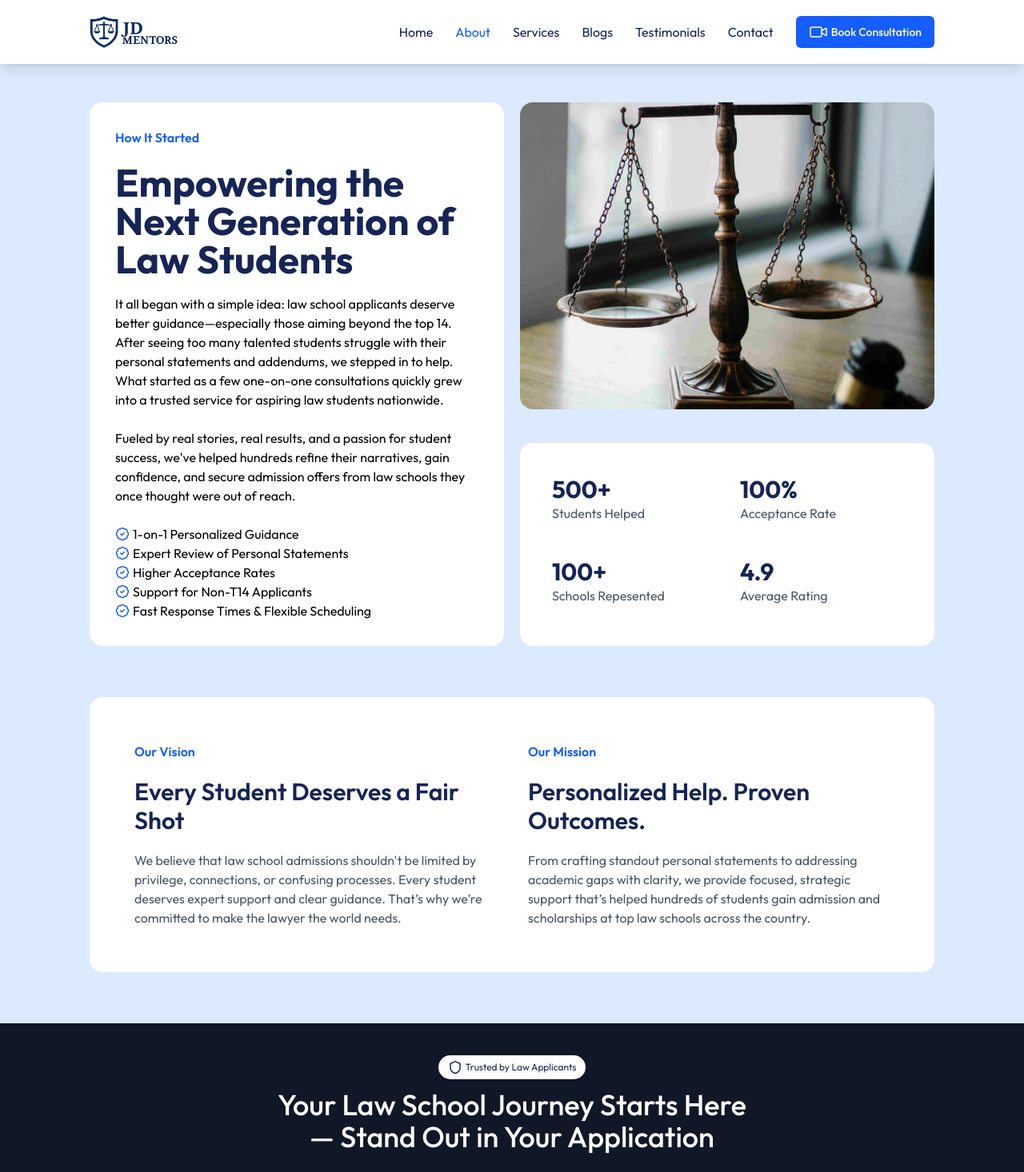
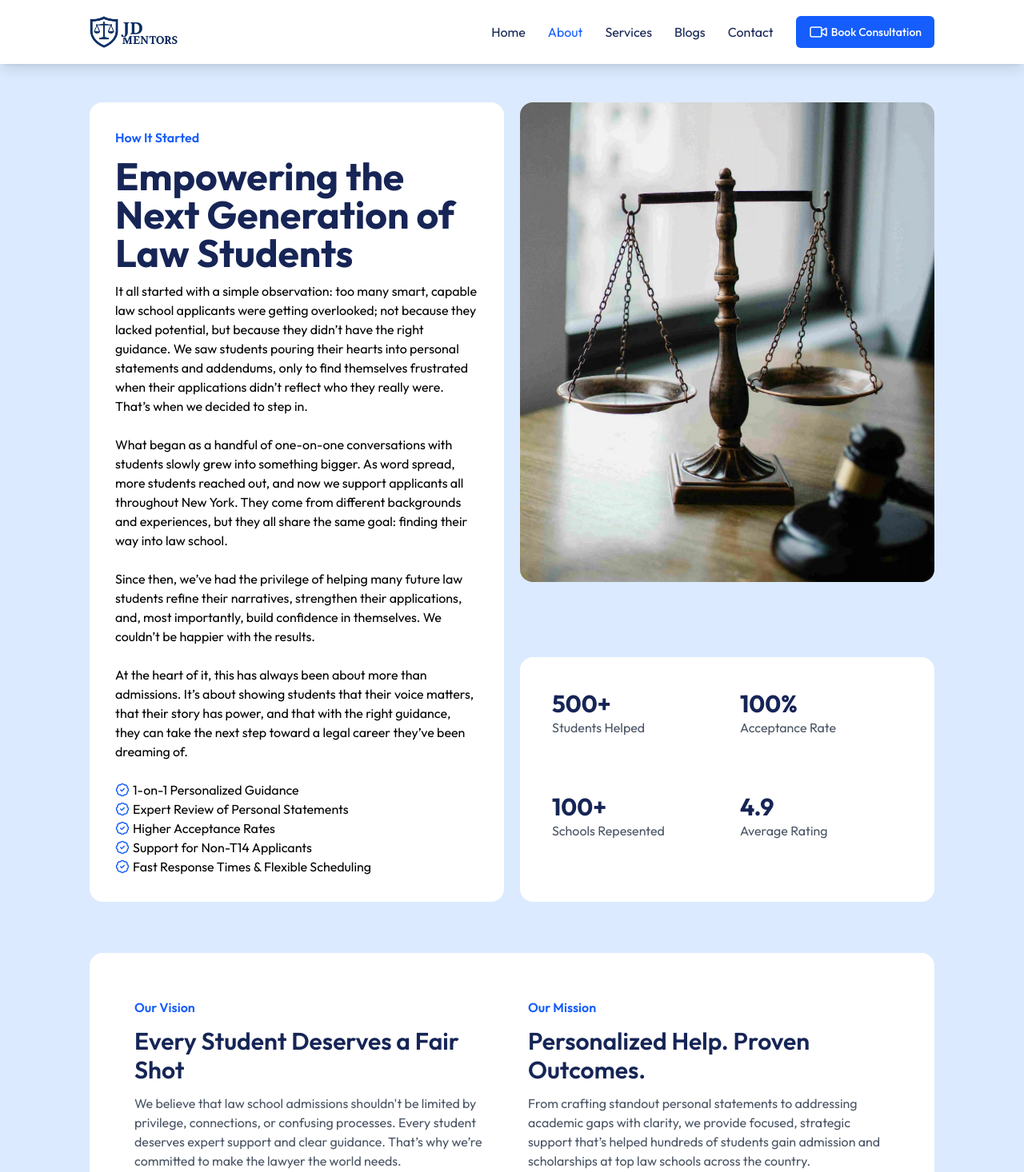
Before and after one commit to jdmentors/jdmentors, a React (Vite) app in the folder frontend/: page /about in a window 1280 px wide. Shown: the top 1466 px of the page at 80% size. Built offline with nearby package versions, Linux system fonts and the light colour scheme.

Commit message:
added the open graph, tweaked about us, faq, hidden the testimonials page and section, etc

```diff
--- a/frontend/index.html
+++ b/frontend/index.html
@@ -11,6 +11,19 @@
   <link rel="preconnect" href="https://fonts.googleapis.com">
   <link rel="preconnect" href="https://fonts.gstatic.com" crossorigin>
   <link href="https://fonts.googleapis.com/css2?family=Outfit:wght@100..900&display=swap" rel="stylesheet">
+
+  <!-- Open Graph (Facebook, LinkedIn, WhatsApp) -->
+  <meta property="og:title" content="JD Mentors" />
+  <meta property="og:description" content="Expert 1-on-1 law school admissions guidance. Craft standout personal statements & strategies. Book your consultation today." />
+  <meta property="og:image" content="https://www.jdmentors.com/logo.webp" />
+  <meta property="og:url" content="https://www.jdmentors.com" />
+  <meta property="og:type" content="website" />
+
+  <!-- Twitter Card -->
+  <meta name="twitter:card" content="summary_large_image" />
+  <meta name="twitter:title" content="JD Mentors" />
+  <meta name="twitter:description" content="Expert 1-on-1 law school admissions guidance. Craft standout personal statements & strategies. Book your consultation today." />
+  <meta name="twitter:image" content="https://www.jdmentors.com/logo.webp" />
 
   <script type="application/ld+json">
       {
--- a/frontend/src/components/Footer.jsx
+++ b/frontend/src/components/Footer.jsx
@@ -6,9 +6,10 @@ import { Instagram, Mail, Phone } from "lucide-react";
 
 function Footer() {
     const quickLinks = [
+        { name: 'Home', href: '/' },
         { name: 'About', href: '/about' },
         { name: 'Blogs', href: '/blogs' },
-        { name: 'Testimonials', href: '/testimonials' },
+        // { name: 'Testimonials', href: '/testimonials' },
          { name: 'Check Session Status', href: '/session-status' },
     ];
 
--- a/frontend/src/components/Header.jsx
+++ b/frontend/src/components/Header.jsx
@@ -17,7 +17,7 @@ function Header() {
         { name: 'About', href: '/about' },
         { name: 'Services', href: '/services' },
         { name: 'Blogs', href: '/blogs' },
-        { name: 'Testimonials', href: '/testimonials' },
+        // { name: 'Testimonials', href: '/testimonials' },
         { name: 'Contact', href: '/contact' },
     ];
 
--- a/frontend/src/components/ServiceCard.jsx
+++ b/frontend/src/components/ServiceCard.jsx
@@ -44,7 +44,7 @@ function ServiceCard({_id, title, description, features, price, process}) {
                     }
                 </ul>
                 <div className="mt-4 pt-4 border-t border-gray-200">
-                    <p className="text-lg font-bold text-gray-900">${price}/hour</p>
+                    <p className="text-lg font-bold text-gray-900">${price}</p>
                     <p className="text-sm text-gray-600 mt-1">
                         Process: {process}
                     </p>
--- a/frontend/src/main.jsx
+++ b/frontend/src/main.jsx
@@ -57,7 +57,7 @@ createRoot(document.getElementById('root')).render(
 
                             <Route path='/services' element={<Suspense fallback={<LoadingSpinner height={'725px'} />}><Services /></Suspense>} />
 
-                            <Route path='/testimonials' element={<Suspense fallback={<LoadingSpinner height={"850px"} />}><Testimonials /></Suspense>} />
+                            {/* <Route path='/testimonials' element={<Suspense fallback={<LoadingSpinner height={"850px"} />}><Testimonials /></Suspense>} /> */}
 
                             <Route path='/about' element={<Suspense fallback={<LoadingSpinner height={'750px'} />}><AboutUs /></Suspense>} />
 
--- a/frontend/src/pages/AboutUs.jsx
+++ b/frontend/src/pages/AboutUs.jsx
@@ -23,16 +23,23 @@ const stats = [
 
 function AboutUs() {
     return (
-        <section className="pt-32 bg-blue-100">
-            <Container className="grid lg:grid-cols-2 gap-5 mb-16">
-                <div className="bg-white rounded-2xl p-8">
+        <section className="pt-32 bg-blue-100 max-w-full">
+            <Container className="grid lg:grid-cols-2 gap-5 mb-16 max-w-full">
+                <div className="bg-white rounded-2xl px-5 py-8 sm:p-8">
                     <h5 className="font-semibold text-blue-600">How It Started</h5>
-                    <h2 className="text-4xl md:text-5xl font-bold my-5 text-blue-950">Empowering the Next Generation of Law Students</h2>
+                    <h2 className="text-2xl md:text-4xl xl:text-5xl font-bold my-3 text-blue-950">Empowering the Next Generation of Law Students</h2>
 
-                    <p>It all began with a simple idea: law school applicants deserve better guidance—especially those aiming beyond the top 14. After seeing too many talented students struggle with their personal statements and addendums, we stepped in to help. What started as a few one-on-one consultations quickly grew into a trusted service for aspiring law students nationwide.
+                    <p>It all started with a simple observation: too many smart, capable law school applicants were getting overlooked; not because they lacked potential, but because they didn’t have the right guidance. We saw students pouring their hearts into personal statements and addendums, only to find themselves frustrated when their applications didn’t reflect who they really were. That’s when we decided to step in.
                     <br />
                     <br />
-                    Fueled by real stories, real results, and a passion for student success, we've helped hundreds refine their narratives, gain confidence, and secure admission offers from law schools they once thought were out of reach.</p>
+                    What began as a handful of one-on-one conversations with students slowly grew into something bigger. As word spread, more students reached out, and now we support applicants all throughout New York. They come from different backgrounds and experiences, but they all share the same goal: finding their way into law school.
+                    <br />
+                    <br />
+                    Since then, we’ve had the privilege of helping many future law students refine their narratives, strengthen their applications, and, most importantly, build confidence in themselves. We couldn’t be happier with the results.
+                    <br />
+                    <br />
+                    At the heart of it, this has always been about more than admissions. It’s about showing students that their voice matters, that their story has power, and that with the right guidance, they can take the next step toward a legal career they’ve been dreaming of.
+                    </p>
                     <br />
 
                     <ul>
@@ -44,11 +51,11 @@ function AboutUs() {
                     </ul>
                 </div>
 
-                <div className="grid grid-cols-1 gap-5">
+                <div className="grid grid-cols-1 sm:grid-cols-2 lg:grid-cols-1 gap-5 items-stretch">
                     <div className="flex items-stretch">
-                        <img src={aboutUs} loading="lazy" alt="About Us" className="h-60 sm:h-80 lg:h-105 md:h-96 xl:h-96 w-full object-cover rounded-2xl" />
+                        <img src={aboutUs} loading="lazy" alt="About Us" className="h-72 lg:h-full md:h-72 xl:max-h-150 w-full object-cover rounded-2xl" />
                     </div>
-                    <div className="bg-white grid grid-cols-2 gap-8 p-10 rounded-2xl">
+                    <div className="bg-white grid grid-cols-2 gap-8 p-5 sm:p-10 rounded-2xl">
                         {
                             stats.map(stat => (
                                 <div key={stat.name}>
@@ -62,17 +69,17 @@ function AboutUs() {
             </Container>
 
             <Container>
-                <section className="grid grid-cols-1 md:grid-cols-2 gap-10 bg-white p-8 md:p-12 lg:p-14 rounded-2xl mb-16">
+                <section className="grid grid-cols-1 md:grid-cols-2 gap-10 bg-white px-5 py-8 sm:p-8 md:p-12 lg:p-14 rounded-2xl mb-16">
                     <div>
                         <h5 className="font-semibold text-blue-600">Our Vision</h5>
-                        <h2 className="text-2xl md:text-3xl font-semibold my-5 text-blue-950">Every Student Deserves a Fair Shot</h2>
+                        <h2 className="text-2xl md:text-3xl font-semibold my-3 text-blue-950">Every Student Deserves a Fair Shot</h2>
 
                         <p className="text-gray-600">We believe that law school admissions shouldn't be limited by privilege, connections, or confusing processes. Every student deserves expert support and clear guidance. That’s why we’re committed to make the lawyer the world needs.</p>
                     </div>
 
                     <div>
                         <h5 className="font-semibold text-blue-600">Our Mission</h5>
-                        <h2 className="text-2xl md:text-3xl font-semibold my-5 text-blue-950">Personalized Help. Proven Outcomes.</h2>
+                        <h2 className="text-2xl md:text-3xl font-semibold my-3 text-blue-950">Personalized Help. Proven Outcomes.</h2>
 
                         <p className="text-gray-600">From crafting standout personal statements to addressing academic gaps with clarity, we provide focused, strategic support that’s helped hundreds of students gain admission and scholarships at top law schools across the country.</p>
                     </div>
--- a/frontend/src/pages/admin/AllServices.jsx
+++ b/frontend/src/pages/admin/AllServices.jsx
@@ -142,7 +142,7 @@ function AllServices() {
                                                         <p className="text-gray-600">{service.title}</p>
 
                                                         <p className="">
-                                                            ${service.price}/hr
+                                                            ${service.price}
                                                         </p>
 
                                                         <p>{service.sessionCount}</p>
```
Also changed, not shown: frontend/src/pages/Home.jsx (+18 -18 lines).
